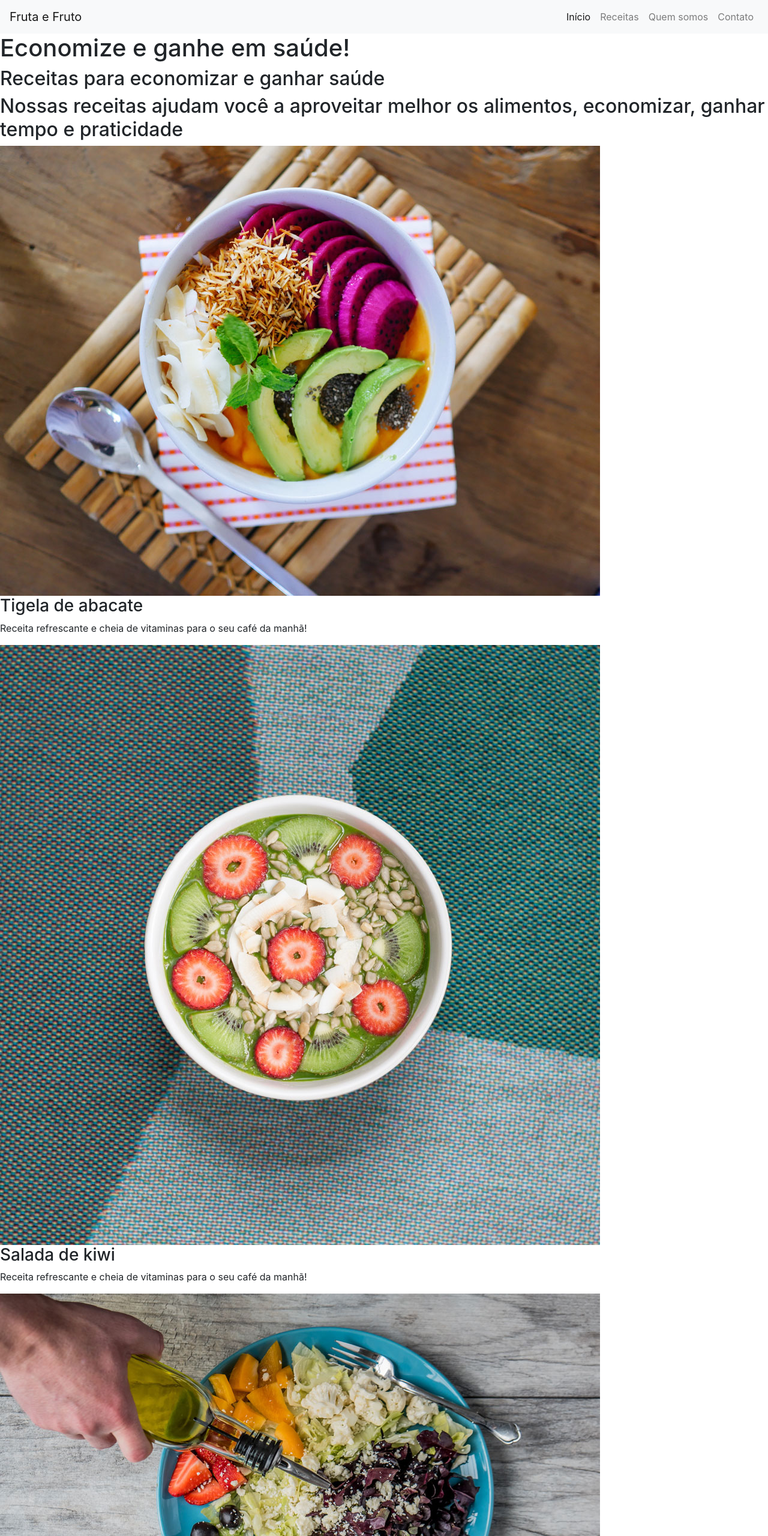
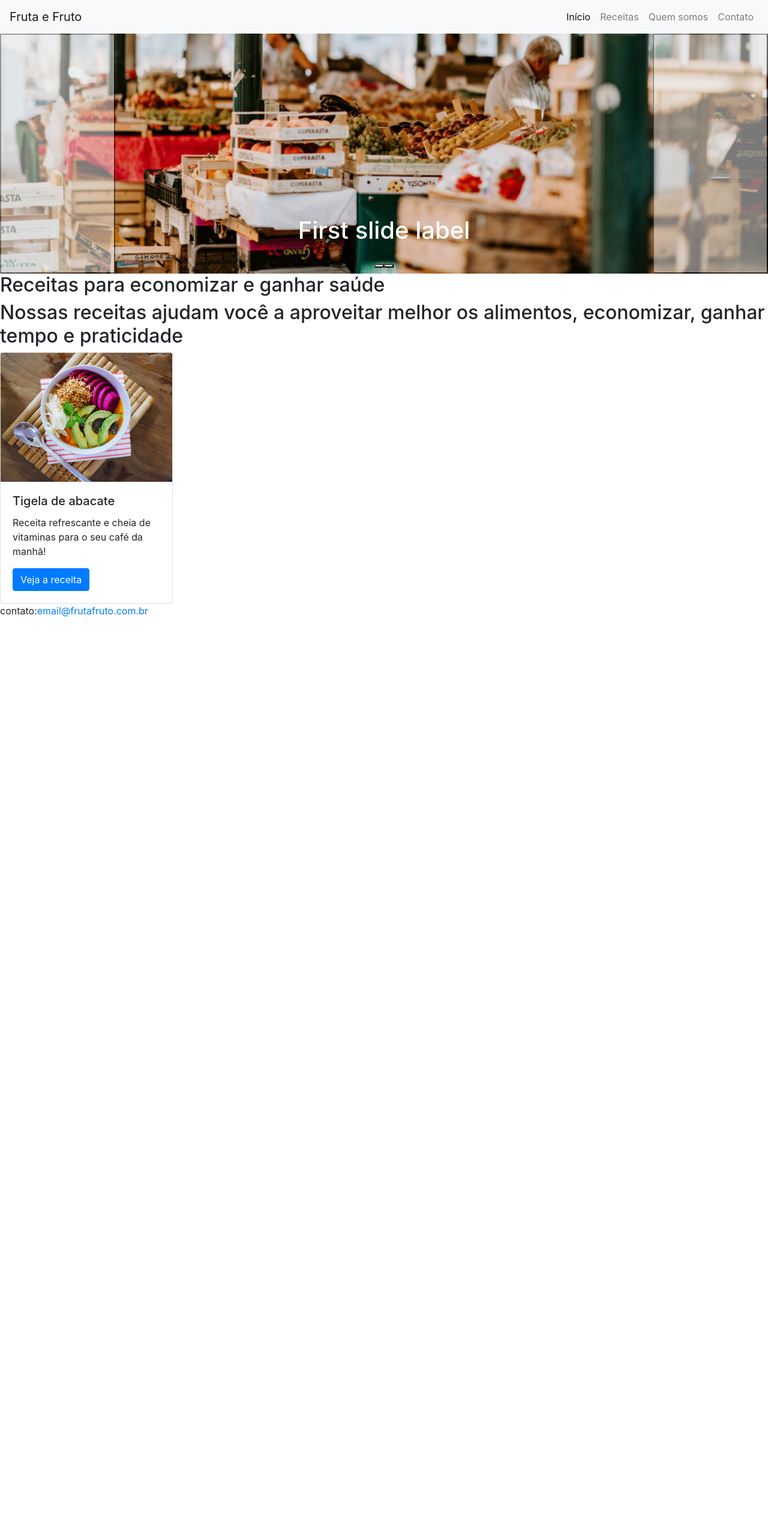
Before and after one commit to Rodrigo-Brezolin-Buquera/estudo-css, a plain HTML site: page bootstrap/projeto-base/index.html in a window 1280 px wide. Shown: the top 2560 px of the page at 60% size. After the commit the page ends 1046 px from the top, so only its background shows below. Drawn offline with nearby package versions, Linux system fonts and the light colour scheme.

Commit message:
carouseel + card - parei aqui o curao

```diff
--- a/bootstrap/projeto-base/index.html
+++ b/bootstrap/projeto-base/index.html
@@ -10,7 +10,7 @@
 </head>
 
 <body>
-  <nav class="navbar navbar-expand-lg navbar-light bg-light fixed-top">
+  <nav class="navbar navbar-expand-lg navbar-light bg-light ">
     <a class="navbar-brand" href="#">Fruta e Fruto</a>
     <button class="navbar-toggler" type="button" data-toggle="collapse" data-target="#navbarNav" aria-controls="navbarNav" aria-expanded="false" aria-label="Toggle navigation">
       <span class="navbar-toggler-icon"></span>
@@ -34,36 +34,53 @@
   </nav>
   <title>fruto & fruta</title>
 
-  <h1>Reaproveite melhor os alimentos!</h1>
-  <h1>Economize e ganhe em saúde!</h1>
+  <div id="carouselExampleCaptions" class="carousel slide" data-bs-ride="false">
+    <div class="carousel-indicators">
+      <button type="button" data-bs-target="#carouselExampleCaptions" data-bs-slide-to="0" class="active" aria-current="true" aria-label="Slide 1"></button>
+      <button type="button" data-bs-target="#carouselExampleCaptions" data-bs-slide-to="1" aria-label="Slide 2"></button>
+    </div>
+    <div class="carousel-inner">
+      <div class="carousel-item active">
+        <img src="src/img/carrossel-img1.jpg" class="d-block w-100 imagem-carossel"  alt="...">
+        <div class="carousel-caption d-none d-md-block">
+          <h1>First slide label</h1>
+        </div>
+      </div>
+      <div class="carousel-item">
+        <img src="src/img/carrossel-img2.jpg" class="d-block w-100 imagem-carossel" alt="...">
+        <div class="carousel-caption d-none d-md-block">
+          <h5>Second slide label</h5>
+        </div>
+      </div>
+
+    </div>
+    <button class="carousel-control-prev" type="button" data-bs-target="#carouselExampleCaptions" data-bs-slide="prev">
+      <span class="carousel-control-prev-icon" aria-hidden="true"></span>
+      <span class="visually-hidden">Previous</span>
+    </button>
+    <button class="carousel-control-next" type="button" data-bs-target="#carouselExampleCaptions" data-bs-slide="next">
+      <span class="carousel-control-next-icon" aria-hidden="true"></span>
+      <span class="visually-hidden">Next</span>
+    </button>
+  </div>
+
+  <!-- <h1>Reaproveite melhor os alimentos!</h1>
+  <h1>Economize e ganhe em saúde!</h1> -->
 
   <h2>Receitas para economizar e ganhar saúde</h2>
   <h2>Nossas receitas ajudam você a aproveitar melhor os alimentos, economizar, ganhar tempo e praticidade</h2>
 
-  <img src="src/img/receita-abacate.jpg" alt="tigela com salada de abacate, vista superior">
-  <h3>Tigela de abacate</h3>
-  <p>Receita refrescante e cheia de vitaminas para o seu café da manhã!</p>
 
-  <img src="src/img/receita-kiwi.jpg" alt="tigela de mingau com kiwi, vista superior">
-  <h3>Salada de kiwi</h3>
-  <p>Receita refrescante e cheia de vitaminas para o seu café da manhã!</p>
+  <div class="card" style="width: 18rem;">
+    <img src="src/img/receita-abacate.jpg" class="card-img-top" alt="...">
+    <div class="card-body">
+      <h5 class="card-title">Tigela de abacate</h5>
+      <p class="card-text">Receita refrescante e cheia de vitaminas para o seu café da manhã!</p>
+      <a href="#" class="btn btn-primary">Veja a receita</a>
+    </div>
+  </div>
 
-  <img src="src/img/receita-mix.jpg" alt="prato com mix de vegetais e mão de pessoa adicionando azeite, vista superior">
-  <h3>Mix de vegetais</h3>
-  <p>Receita refrescante e cheia de vitaminas para o seu café da manhã!</p>
 
-  <img src="src/img/receita-pimentoes.jpg" alt="prato de salada de pimentões com alguns ingredientes ao lado, vista superior">
-  <h3>Pimentões à Juliana</h3>
-  <p>Receita refrescante e cheia de vitaminas para o seu café da manhã!</p>
-
-  <img src="src/img/receita-oriental.jpg" alt="tigela com salada de vegetais estilo oriental, vista de cima">
-  <h3>Prato oriental</h3>
-  <p>Receita refrescante e cheia de vitaminas para o seu café da manhã!</p>
-
-  <img src="src/img/receita-beterrabas.jpg" alt="tigela com beterrabas e dentes de alho assados em primeiro plano, com ingredientes ao fundo">
-  <h3>Beterrabas assadas</h3>
-  <p>Receita refrescante e cheia de vitaminas para o seu café da manhã!
-  </p>
 
   <p>contato:<a href="mailto:email@frutafruto.com.br">email@frutafruto.com.br</a></p>
 
--- a/bootstrap/projeto-base/src/style.css
+++ b/bootstrap/projeto-base/src/style.css
@@ -0,0 +1,5 @@
+.imagem-carossel {
+    object-fit: cover;
+    object-position: 0 80%;
+    height: 400px;
+}
```
